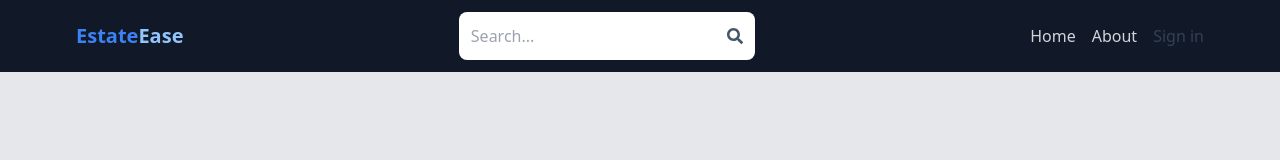
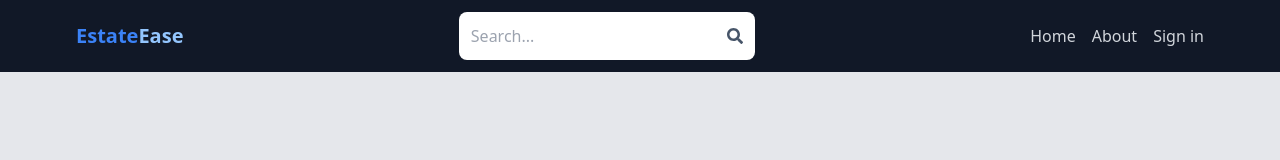
Before and after one commit to ritiknegi10/real-estate-mern, a React (Vite) app in the folder client/: page / in a window 1280 px wide. Shown: the top 160 px of the page. Built offline with nearby package versions, Linux system fonts and the light colour scheme; no server answers.

Commit message:
slight css change

```diff
--- a/client/src/components/Header.jsx
+++ b/client/src/components/Header.jsx
@@ -65,7 +65,7 @@
                 alt="profile"
               />
             ) : (
-              <li className=" text-slate-700 hover:underline"> Sign in</li>
+              <li className=" text-gray-300 hover:underline"> Sign in</li>
             )}
           </Link>
         </ul>
```
